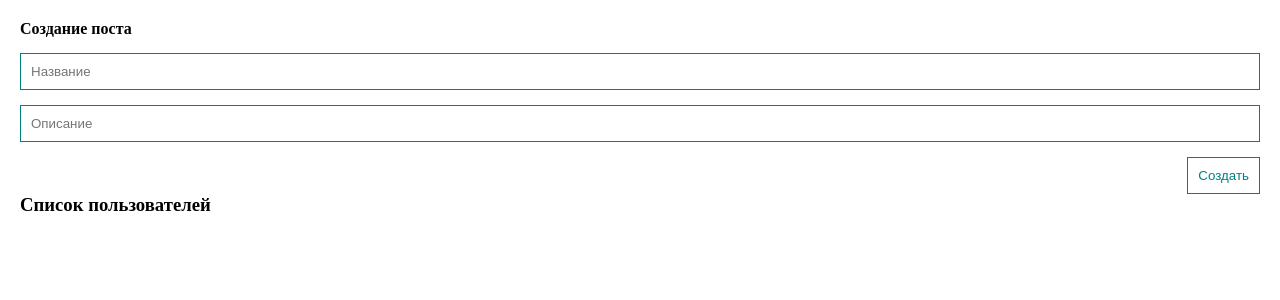
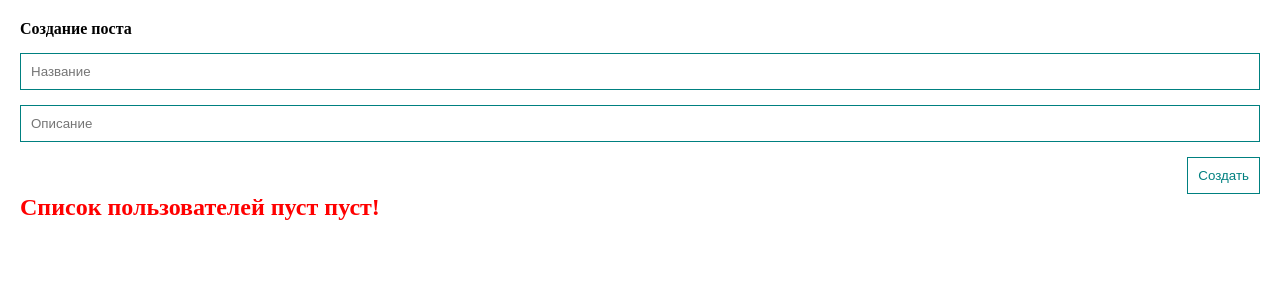
Before and after one commit to pixplaze/pixplaze-mc-vueapp, a Vue app: page / in a window 1280 px wide. Both pictures are taken after a click on the button "Удалить". Shown: the top 300 px of the page. Built offline with nearby package versions, Linux system fonts and the light colour scheme.

Commit message:
Добавлено поясняющее условный оператор сообщение

```diff
--- a/src/components/PostList.vue
+++ b/src/components/PostList.vue
@@ -1,5 +1,5 @@
 <template>
-    <div class="post-list">
+    <div class="post-list" v-if="posts.length > 0">
         <h3>Список пользователей</h3>
         <post-item
             v-for="post in posts"
@@ -8,6 +8,12 @@
             @remove="$emit('remove', post)"
         />
     </div>
+    <h2 v-else style="color: red">Список пользователей пуст пуст!</h2>
+    <!--
+    В данном случае, если условие не выполняется, элемент будет полностью удалён из DOM-дерева.
+    Такое же условное представление моожет быть реализовано в виде v-show="<условие отображения>".
+    Например, `v-show="posts.length === 0".
+     -->
 </template>
 
 <script>
```
